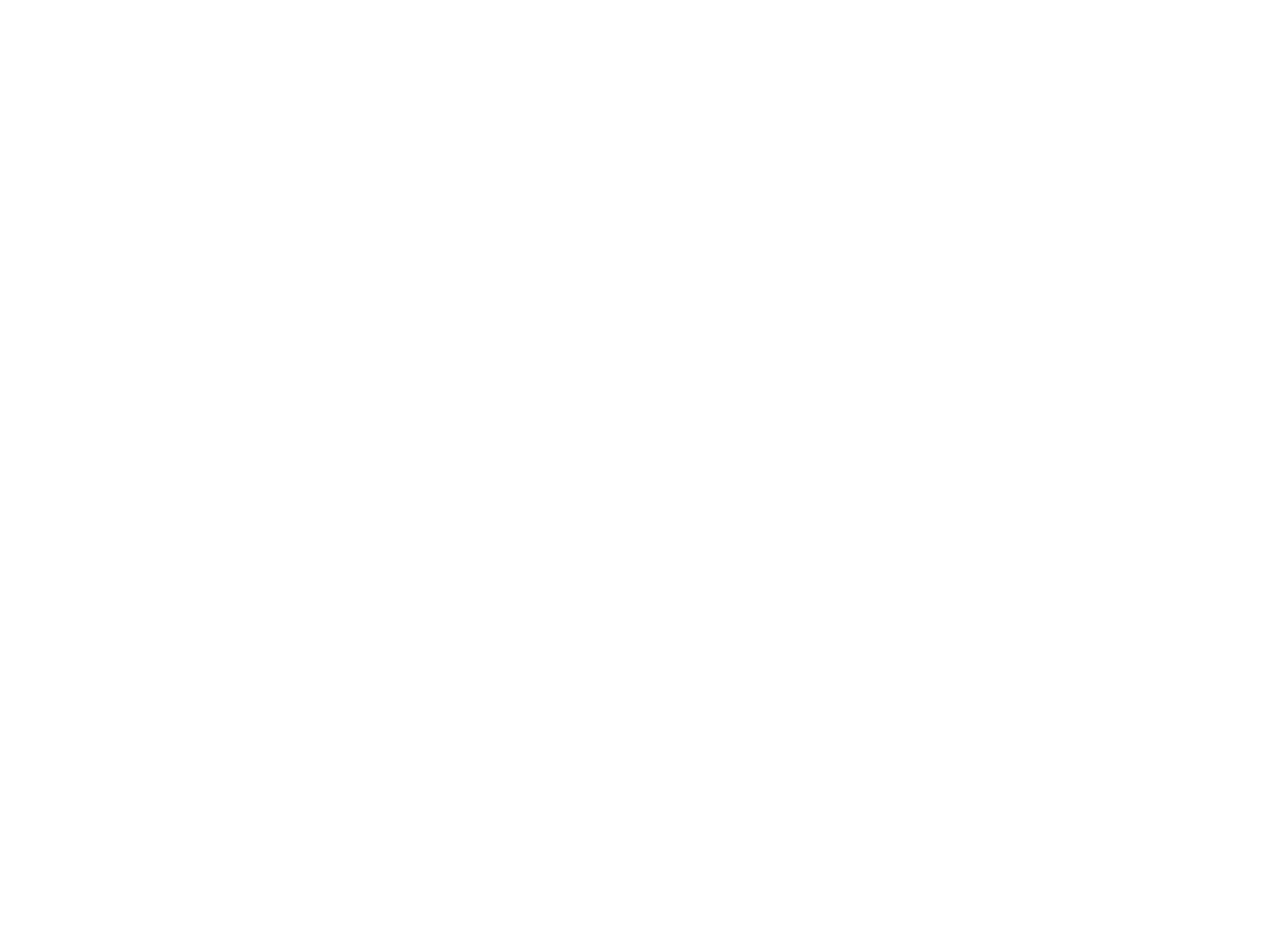
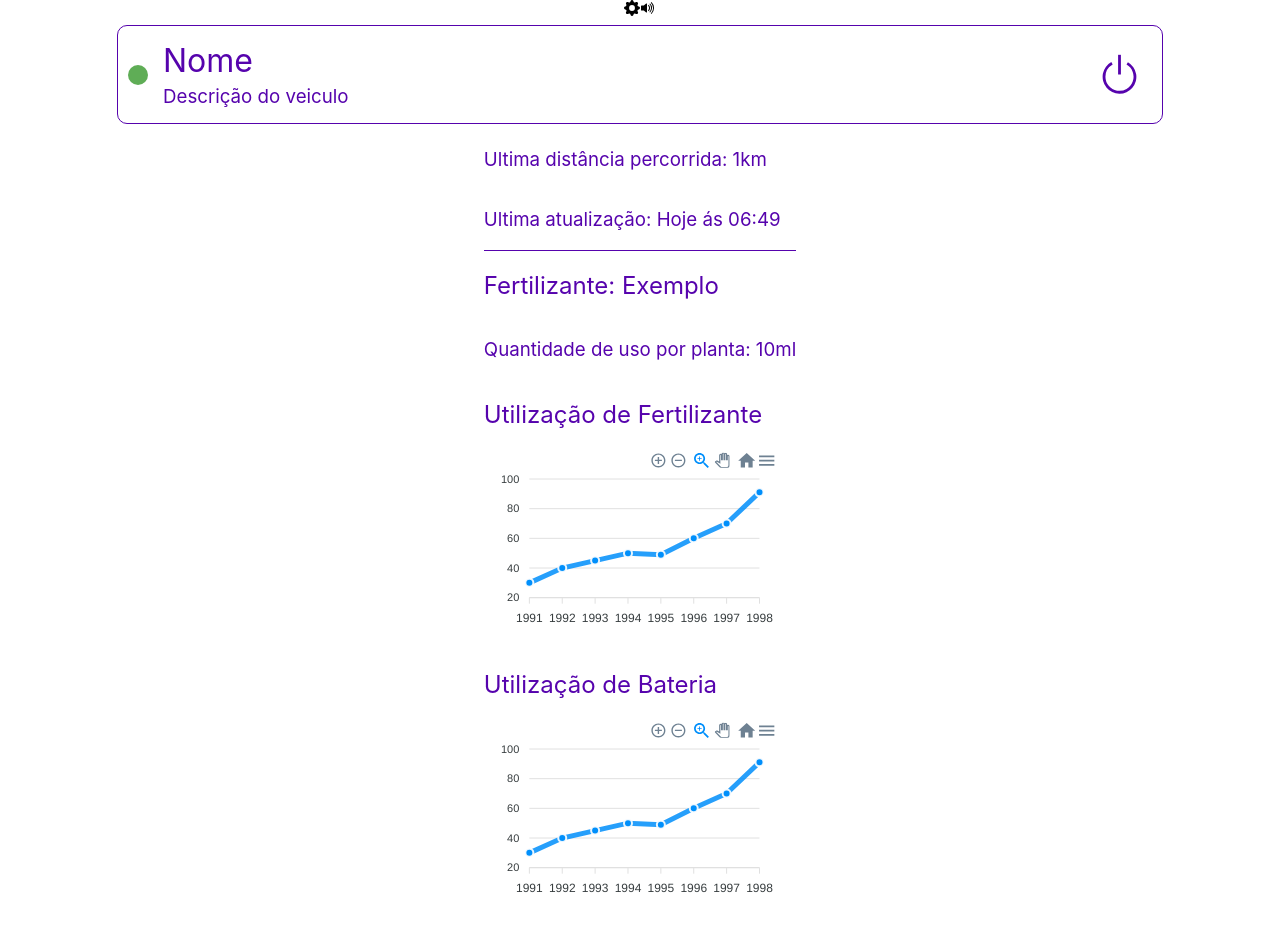
Before and after one commit to PI2-Grupo-8/frontend, a React (Create React App) app: page /vehicle/1 in a window 1280 px wide. Before the commit the page ends 800 px from the top, so only its background shows below. Built offline with nearby package versions, Linux system fonts and the light colour scheme.

Commit message:
Init vehicle page

```diff
--- a/package.json
+++ b/package.json
@@ -6,8 +6,11 @@
     "@testing-library/jest-dom": "^5.11.4",
     "@testing-library/react": "^11.1.0",
     "@testing-library/user-event": "^12.1.10",
+    "apexcharts": "^3.28.3",
     "react": "^17.0.2",
+    "react-apexcharts": "^1.3.9",
     "react-dom": "^17.0.2",
+    "react-icons": "^4.2.0",
     "react-router-dom": "^5.3.0",
     "react-scripts": "4.0.3",
     "web-vitals": "^0.2.4",
--- /dev/null
+++ b/src/pages/ControlPanel/index.js
@@ -0,0 +1,97 @@
+import React from 'react';
+import { BsFillGearFill, BsFillVolumeUpFill, BsPower } from "react-icons/bs";
+import Chart from "react-apexcharts";
+
+const Card = () => (
+    <>
+        <div style={{ margin: 5, borderColor: '#5603AD', borderStyle: 'solid', borderRadius: 10, borderWidth: 1, display: 'flex', justifyContent: 'space-between', padding: 10, width: '80%' }}>
+            <div style={{ display: 'flex', justifyContent: 'center', alignItems: 'center' }}>
+                <div style={{ backgroundColor: '#5FAD56', height: 20, width: 20, borderRadius: 50, marginRight: 10 }} />
+                <div>
+                    <h1 style={{ margin: 5, fontWeight: 'initial', color: '#5603AD' }}>Nome</h1>
+                    <h3 style={{ margin: 5, fontWeight: 'initial', color: '#5603AD' }}>Descrição do veiculo</h3>
+                </div>
+            </div>
+            <div style={{ display: 'flex', alignItems: 'center', margin: 10 }}>
+                <BsPower style={{ fontSize: 45, color: '#5603AD', fontWeight: 'bold' }} />
+            </div>
+        </div>
+    </>
+)
+
+const ControlPanel = () => {
+    return (
+        <div style={{
+            display: 'flex',
+            flexDirection: 'column',
+            alignItems: 'center'
+        }}>
+            <div>
+                <div>
+                    <BsFillGearFill />
+                    <BsFillVolumeUpFill />
+                </div>
+            </div>
+            <Card />
+            <div style={{ display: 'flex', flexDirection: 'column', alignItems: 'flex-start' }}>
+                <h3 style={{ fontWeight: 'normal', color: '#5603AD' }}>Ultima distância percorrida: 1km</h3>
+                <h3 style={{ fontWeight: 'normal', color: '#5603AD' }}>Ultima atualização: Hoje ás 06:49</h3>
+
+                <div style={{ backgroundColor: '#5603AD', width: "100%", height: 1 }} />
+
+                <h2 style={{ fontWeight: 'normal', color: '#5603AD' }} >Fertilizante: Exemplo</h2>
+                <h3 style={{ fontWeight: 'normal', color: '#5603AD' }} >Quantidade de uso por planta: 10ml</h3>
+                <h2 style={{ fontWeight: 'normal', color: '#5603AD' }} >Utilização de Fertilizante</h2>
+                <div>
+                    <Chart
+                        options={{
+                            markers: {
+                                size: 4,
+                            },
+                            chart: {
+                                id: "basic-bar"
+                            },
+                            xaxis: {
+                                categories: [1991, 1992, 1993, 1994, 1995, 1996, 1997, 1998]
+                            }
+                        }}
+                        series={[
+                            {
+                                name: "series-1",
+                                data: [30, 40, 45, 50, 49, 60, 70, 91]
+                            }
+                        ]}
+                        type="line"
+                        width="100%"
+                    />
+                </div>
+                <h2 style={{ fontWeight: 'normal', color: '#5603AD' }} >Utilização de Bateria</h2>
+                <div>
+                    <Chart
+                        options={{
+                            markers: {
+                                size: 4,
+                            },
+                            chart: {
+                                id: "basic-bar"
+                            },
+                            xaxis: {
+                                categories: [1991, 1992, 1993, 1994, 1995, 1996, 1997, 1998]
+                            }
+                        }}
+                        series={[
+                            {
+                                name: "series-1",
+                                data: [30, 40, 45, 50, 49, 60, 70, 91]
+                            }
+                        ]}
+                        type="line"
+                        width="100%"
+                    />
+                </div>
+            </div>
+        </div>
+    );
+}
+
+export default ControlPanel;
--- a/src/routes.js
+++ b/src/routes.js
@@ -1,12 +1,14 @@
 import React from 'react';
 import { BrowserRouter, Route, Switch } from 'react-router-dom';
 import Homepage from './pages/HomePage'
+import ControlPanel from './pages/ControlPanel'
 
 const Routes = () => {
   return (
     <BrowserRouter>
       <Switch>
         <Route path="/" exact component={Homepage} />
+        <Route path="/vehicle/:id" exact component={ControlPanel} />
       </Switch>
     </BrowserRouter>
   );
```
